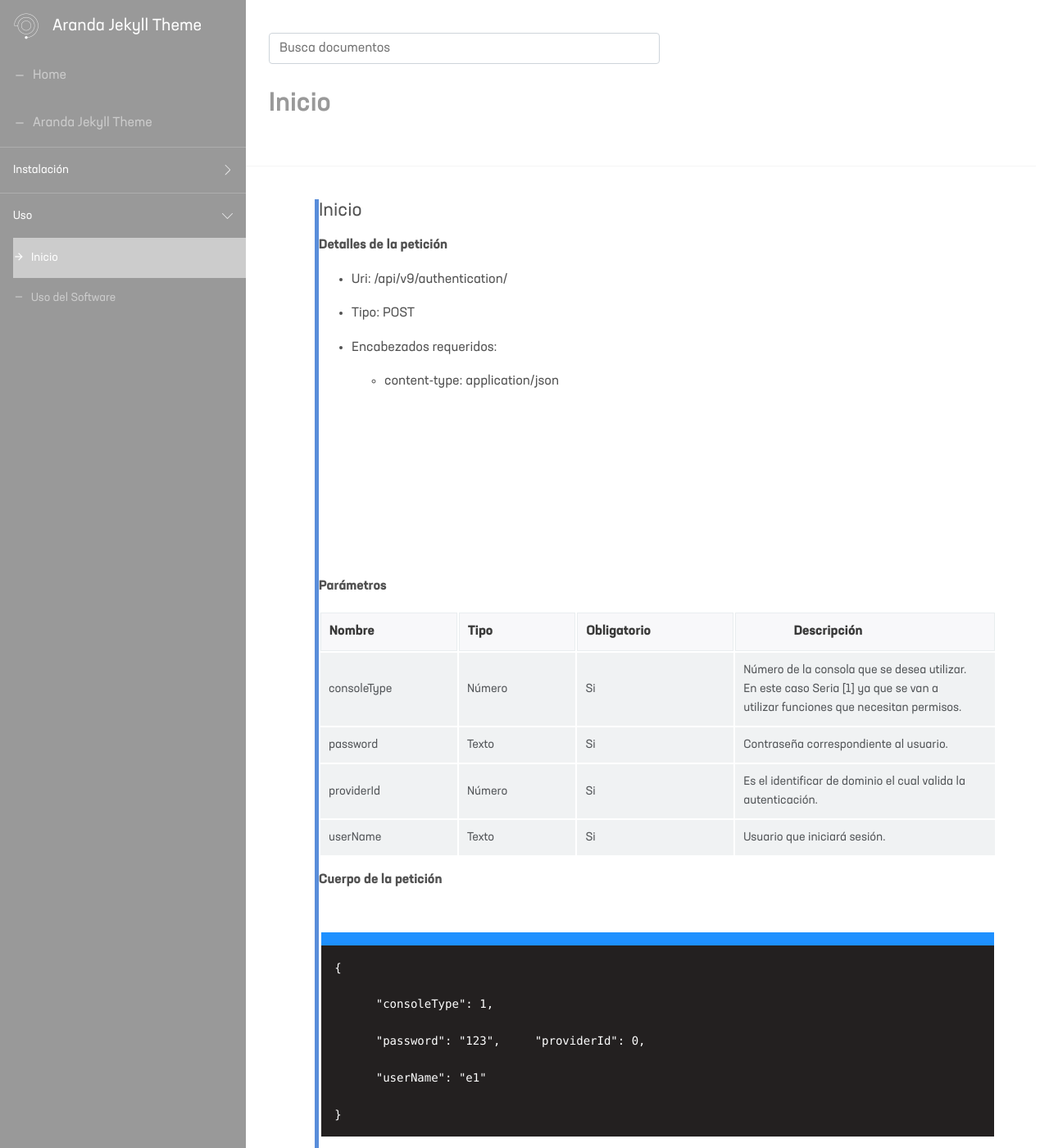
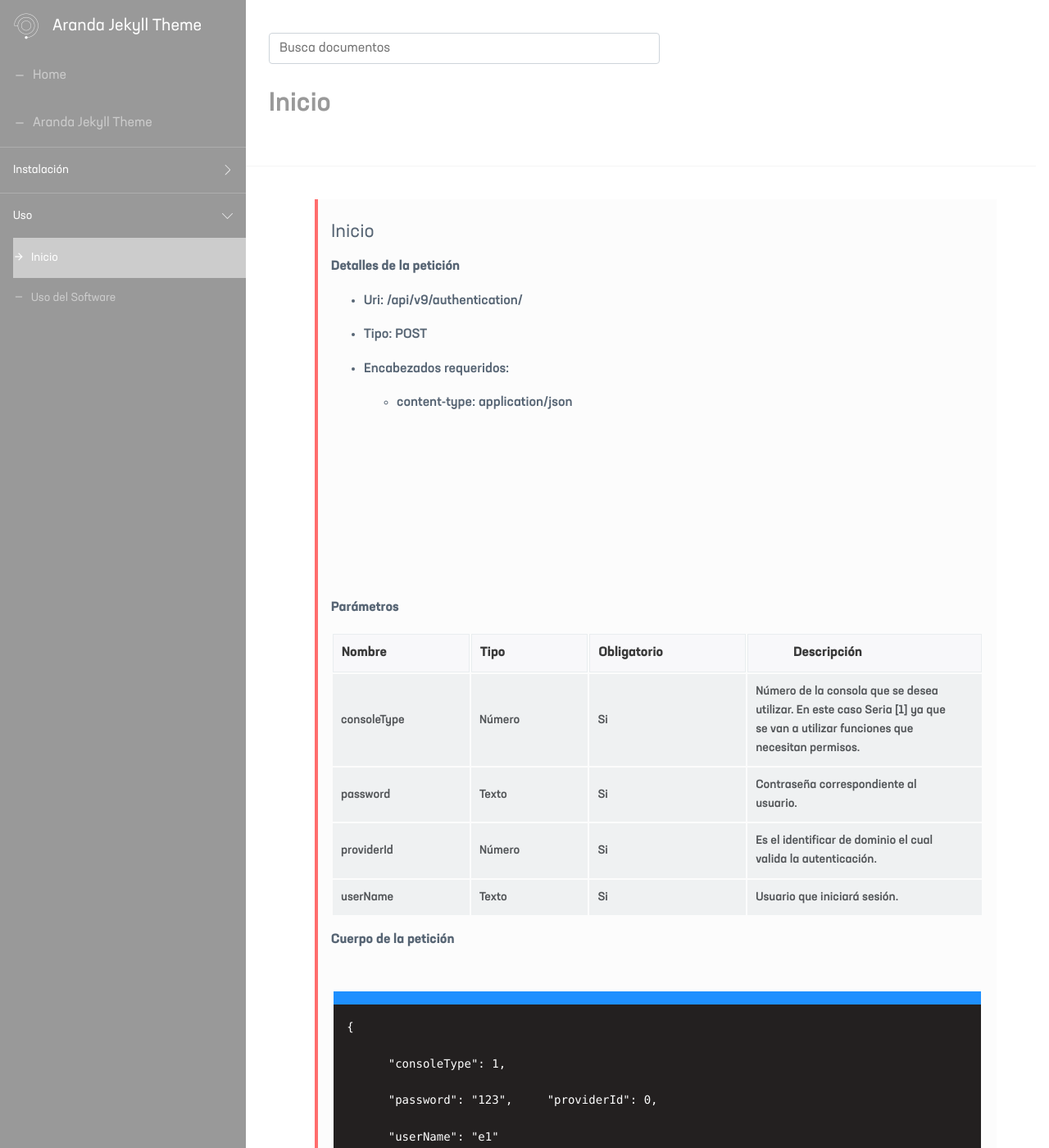
Before and after one commit to Nats85/Manuales-Aranda-Apis, a Jekyll site: the page built from docs/2.1-inicio.md, in a window 1280 px wide and 1400 px high. Shown: the whole window at 82% size. Built offline with Jekyll 4.4.1, drawn with Linux system fonts in a browser that asks for light colours.

Commit message:
Update _default.scss

```diff
--- a/_sass/layouts/_default.scss
+++ b/_sass/layouts/_default.scss
@@ -165,9 +165,11 @@ pre.highlight
 
 .apis {
     align-items: baseline;
-    border-top: 0;
-    border-left: 5px solid #598dda;
-    margin: 1.5rem 0;
+    color: #576574;
+    border-left: 4px solid #ff6d6d;
+    font-weight: 500;
+    padding: 10px 16px;
+    background-color: #fcfcfc;
 
 }
 
```
